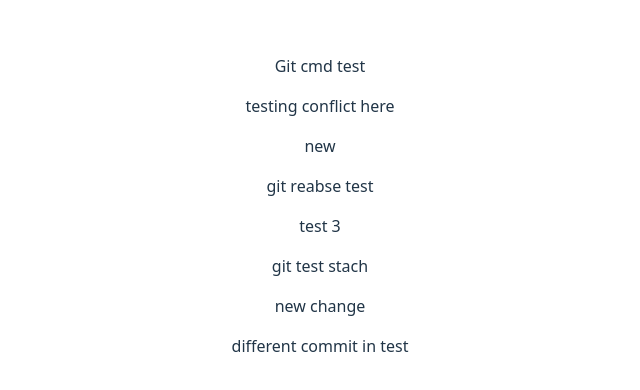
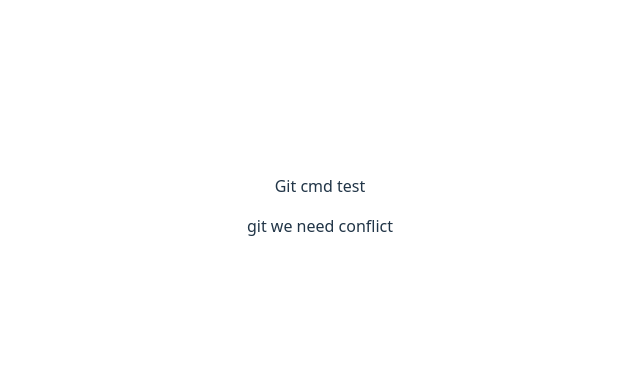
Before and after one commit to Srinath-Rajkumar/git-cmd-practice, a React (Vite) app: page / in a window 1280 px wide. Shown: the part 194-584 px from the top of the page, without its empty margins (320-960 px from the left). Built offline with nearby package versions, Linux system fonts and the light colour scheme.

Commit message:
conflit try 2

```diff
--- a/src/App.tsx
+++ b/src/App.tsx
@@ -4,13 +4,7 @@ function App() {
   return (
     <>
       <p>Git cmd test</p>
-      <p>testing conflict here</p>
-      <p>new</p>
-      <p>git reabse test</p>
-      <p>test 3</p>
-      <p>git test stach</p>
-      <p>new change</p>
-      <p>different commit in test</p>
+      <p>git we need conflict</p>
     </>
   );
 }
```
